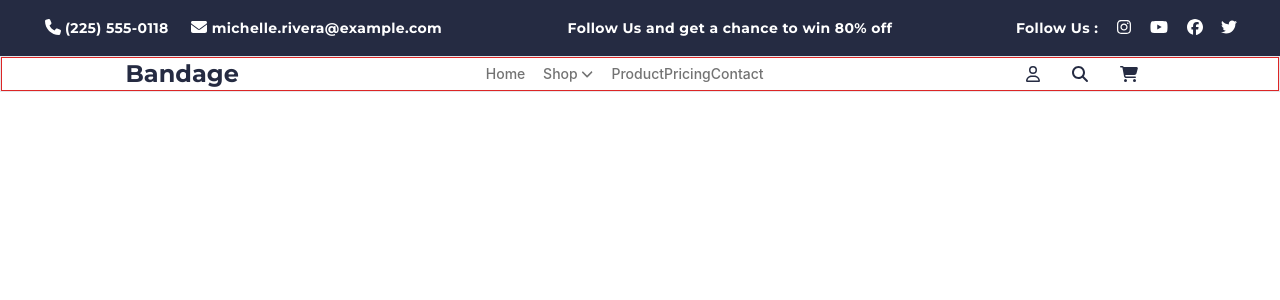
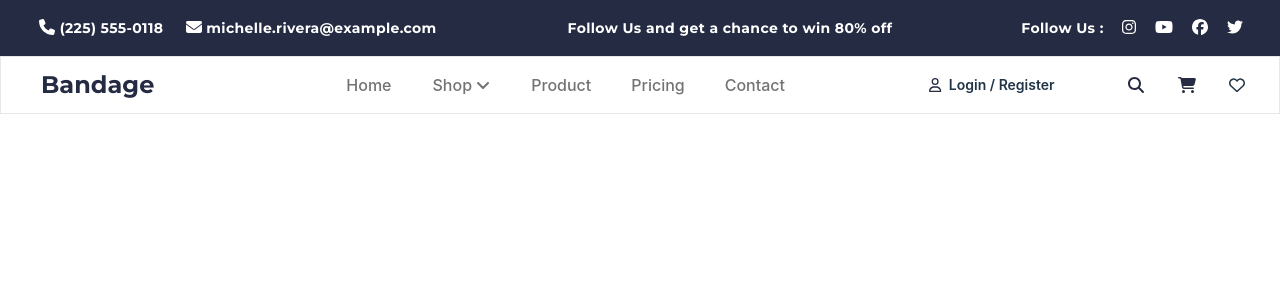
Before and after one commit to alicansadeler/my-ecommerce, a React (Vite) app: page / in a window 1280 px wide. Shown: the top 300 px of the page. Built offline with nearby package versions, Linux system fonts and the light colour scheme.

Commit message:
desktop css güncellendi

```diff
--- a/src/components/headerComponents/NavbarDark.jsx
+++ b/src/components/headerComponents/NavbarDark.jsx
@@ -13,8 +13,8 @@ const NavbarDark = () => {
   const headerDark = data.header.headerNavDark;
 
   return (
-    <div className="hidden  md:flex flex-row justify-around bg-bgDark md:w-full text-bgWhite md:h-14 items-center font-montserrat font-bold text-sm leading-6 tracking-wide">
-      <ul className=" md:flex flex-row justify-around md:w-[26.25rem]">
+    <div className="hidden  lg:flex flex-row justify-between lg:px-7 bg-bgDark lg:w-full text-bgWhite lg:h-14 items-center font-montserrat font-bold text-sm leading-6 tracking-wide">
+      <ul className=" lg:flex flex-row justify-around lg:w-[26.25rem]">
         <li>
           <FontAwesomeIcon icon={faPhone} className="text-base" />{" "}
           {headerDark.number}
@@ -24,8 +24,8 @@ const NavbarDark = () => {
           {headerDark.email}
         </li>
       </ul>
-      <p className="md:w-[26.25rem]">{headerDark.text}</p>
-      <ul className=" md:flex flex-row md:w-60 justify-around">
+      <p className="lg:w-[26.25rem]">{headerDark.text}</p>
+      <ul className=" lg:flex flex-row lg:w-60 justify-around">
         Follow Us :
         <li>
           <a href="https://github.com/alicansadeler?tab=projects">
--- a/src/components/headerComponents/NavbarLight.jsx
+++ b/src/components/headerComponents/NavbarLight.jsx
@@ -5,7 +5,7 @@ import {
   faMagnifyingGlass,
   faShoppingCart,
 } from "@fortawesome/free-solid-svg-icons";
-import { faUser } from "@fortawesome/free-regular-svg-icons";
+import { faUser, faHeart } from "@fortawesome/free-regular-svg-icons";
 
 const NavbarLight = () => {
   const [isNavOpen, setIsNavOpen] = useState(false);
@@ -18,7 +18,7 @@ const NavbarLight = () => {
   const MobileHamburgerContent = () => (
     <ul className="MOBIL-HAMBURGER-ICERIK flex flex-col items-center justify-between min-h-[250px]">
       <ul className="my-8 space-y-4 font-montserrat">
-        <h4 className="border-b font-bold text-sm">Kadın</h4>
+        <h4 className="-b font-bold text-sm">Kadın</h4>
         <div className="space-y-4 text-bgGray font-semibold text-sm">
           <li>Bags</li>
           <li>Belts</li>
@@ -27,7 +27,7 @@ const NavbarLight = () => {
         </div>
       </ul>
       <ul className="my-8 space-y-4 font-montserrat">
-        <h4 className="border-b font-bold text-sm">Erkek</h4>
+        <h4 className="-b font-bold text-sm">Erkek</h4>
         <div className="space-y-4 font-semibold text-bgGray text-sm">
           <li>Bags</li>
           <li>Belts</li>
@@ -39,21 +39,42 @@ const NavbarLight = () => {
   );
 
   return (
-    <div className="flex items-center justify-around  py-0 lg:flex-row border  ">
-      <nav className="border border-red-600 lg:w-full lg:flex">
-        <div className="flex flex-row  w-screen justify-around items-center lg:w-full">
+    <div className="flex justify-start items-center lg:flex-row  lg:h-[58px] lg:m-0 border">
+      <nav className="lg:m-0 lg:w-full lg:flex lg:items-center">
+        <div className="flex flex-row  w-screen justify-around items-center lg:w-full lg:justify-around lg:pl-10">
           <span className="font-montserrat text-bgDark text-base font-bold leading-8 lg:text-2xl lg:order-1">
             Bandage
           </span>
 
-          <div className="flex justify-around w-36 lg:order-3">
-            <FontAwesomeIcon icon={faUser} className="text-bgDark" />
-            <FontAwesomeIcon icon={faMagnifyingGlass} className="text-bgDark" />
-            <FontAwesomeIcon icon={faShoppingCart} className="text-bgDark" />
+          <div className="flex justify-around w-36 lg:order-3 lg:w-96 lg:flex lg:items-center lg:justify-evenly">
+            <h6 className="hidden lg:block lg:text-center text-sm font-semibold lg:mr-10">
+              <FontAwesomeIcon
+                icon={faUser}
+                className="text-bgDark text-sm mr-2"
+              />
+              Login / Register
+            </h6>
 
-            <section className="MOBILE-MENU flex  lg:hidden">
+            <FontAwesomeIcon
+              icon={faUser}
+              className="text-bgDark text-base lg:hidden"
+            />
+            <FontAwesomeIcon
+              icon={faMagnifyingGlass}
+              className="text-bgDark text-base"
+            />
+            <FontAwesomeIcon
+              icon={faShoppingCart}
+              className="text-bgDark  text-base"
+            />
+            <FontAwesomeIcon
+              icon={faHeart}
+              className="hidden lg:block  text-base"
+            />
+
+            <section className="MOBILE-MENU flex  lg:hidden ">
               <div
-                className="HAMBURGER-ICON space-y-1"
+                className="HAMBURGER-ICON space-y-1 "
                 onClick={() => setIsNavOpen((prev) => !prev)}
               >
                 <span className="block h-0.5 w-5  bg-gray-600"></span>
@@ -84,12 +105,12 @@ const NavbarLight = () => {
             </section>
           </div>
 
-          <ul className="flex flex-col items-center space-y-8 mt-10 text-bgGray text-3xl lg:flex-row lg:justify-around lg:items-center lg:mt-0 lg:text-sm lg:space-y-0 lg:order-2">
+          <ul className="hidden  text-bgGray lg:flex lg:flex-row  lg:gap-10 lg:items-center  lg:text-l lg:space-y-0 lg:mr-auto lg:ml-48 lg:order-2 ">
             <li>
               <a href="/about">Home</a>
             </li>
             <button
-              className="hidden lg:block bg-white  py-0"
+              className="hidden lg:block bg-white  p-0"
               onClick={toggleClick}
             >
               Shop <FontAwesomeIcon icon={faAngleDown} />
@@ -111,6 +132,32 @@ const NavbarLight = () => {
             </li>
           </ul>
         </div>
+        <ul className="flex flex-col items-center space-y-8 mt-10 text-bgGray text-3xl lg:hidden">
+          <li>
+            <a href="/about">Home</a>
+          </li>
+          <button
+            className="hidden lg:block bg-white  py-0"
+            onClick={toggleClick}
+          >
+            Shop <FontAwesomeIcon icon={faAngleDown} />
+            {isShopOpen && (
+              <div className="absolute left-0 w-48">
+                {<MobileHamburgerContent />}
+              </div>
+            )}
+          </button>
+
+          <li>
+            <a href="/portfolio">Product</a>
+          </li>
+          <li>
+            <a href="/contact">Pricing</a>
+          </li>
+          <li>
+            <a href="/contact">Contact</a>
+          </li>
+        </ul>
       </nav>
     </div>
   );
```
